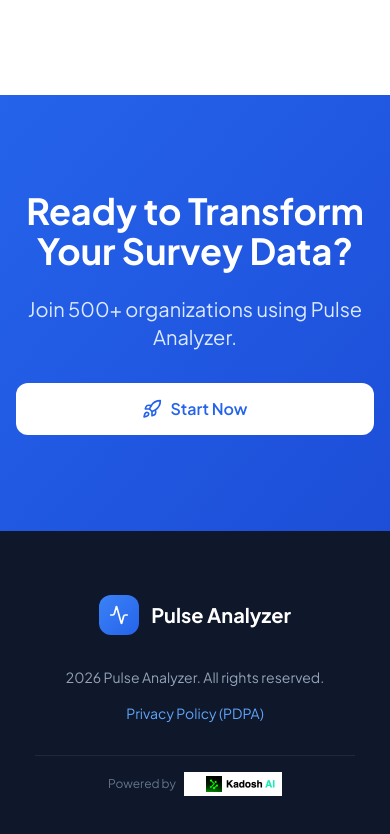
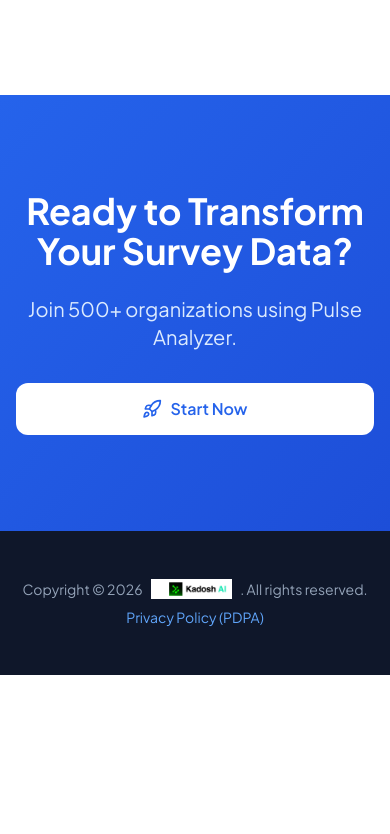
Before and after one commit to Dasukiii/Pulse-Analyzer, a React (Vite) app: page / in a window 390 px wide. Shown: the part 5421-6255 px from the top of the page. After the commit the page ends 6096 px from the top, so only its background shows below. Built offline with nearby package versions, Linux system fonts and the light colour scheme; no server answers.

Commit message:
Updated LandingPage.tsx

```diff
--- a/src/pages/LandingPage.tsx
+++ b/src/pages/LandingPage.tsx
@@ -340,25 +340,18 @@
             </section>
 
             {/* Footer */}
-            <footer className="bg-slate-900 text-slate-400 py-16 px-4">
+            <footer className="bg-slate-900 text-slate-400 py-12 px-4">
                 <div className="max-w-7xl mx-auto">
-                    <div className="flex flex-col items-center gap-8">
-                        <div className="flex items-center gap-3">
-                            <div className="w-10 h-10 rounded-xl bg-gradient-to-br from-blue-500 to-blue-600 flex items-center justify-center">
-                                <Activity className="w-5 h-5 text-white" />
-                            </div>
-                            <span className="text-xl font-bold text-white">Pulse Analyzer</span>
+                    <div className="flex flex-col sm:flex-row items-center justify-center gap-2 sm:gap-4">
+                        <div className="flex items-center gap-2">
+                            <span className="text-sm">Copyright © 2026</span>
+                            <img src="/kadosh-ai-icon.png" alt="Kadosh AI" className="h-5 w-auto" />
+                            <span className="text-sm">. All rights reserved.</span>
                         </div>
-                        <div className="flex flex-col sm:flex-row items-center gap-4 sm:gap-8">
-                            <p className="text-sm">2026 Pulse Analyzer. All rights reserved.</p>
-                            <Link to="/privacy-policy" className="text-sm text-blue-400 hover:text-blue-300 transition-colors">
-                                Privacy Policy (PDPA)
-                            </Link>
-                        </div>
-                        <div className="flex items-center gap-2 pt-4 border-t border-slate-800 w-full max-w-xs justify-center">
-                            <span className="text-xs text-slate-500">Powered by</span>
-                            <img src="/kadosh-ai-icon.png" alt="Kadosh AI" className="h-6 w-auto" />
-                        </div>
+                        <span className="hidden sm:inline text-slate-600">|</span>
+                        <Link to="/privacy-policy" className="text-sm text-blue-400 hover:text-blue-300 transition-colors">
+                            Privacy Policy (PDPA)
+                        </Link>
                     </div>
                 </div>
             </footer>
```
